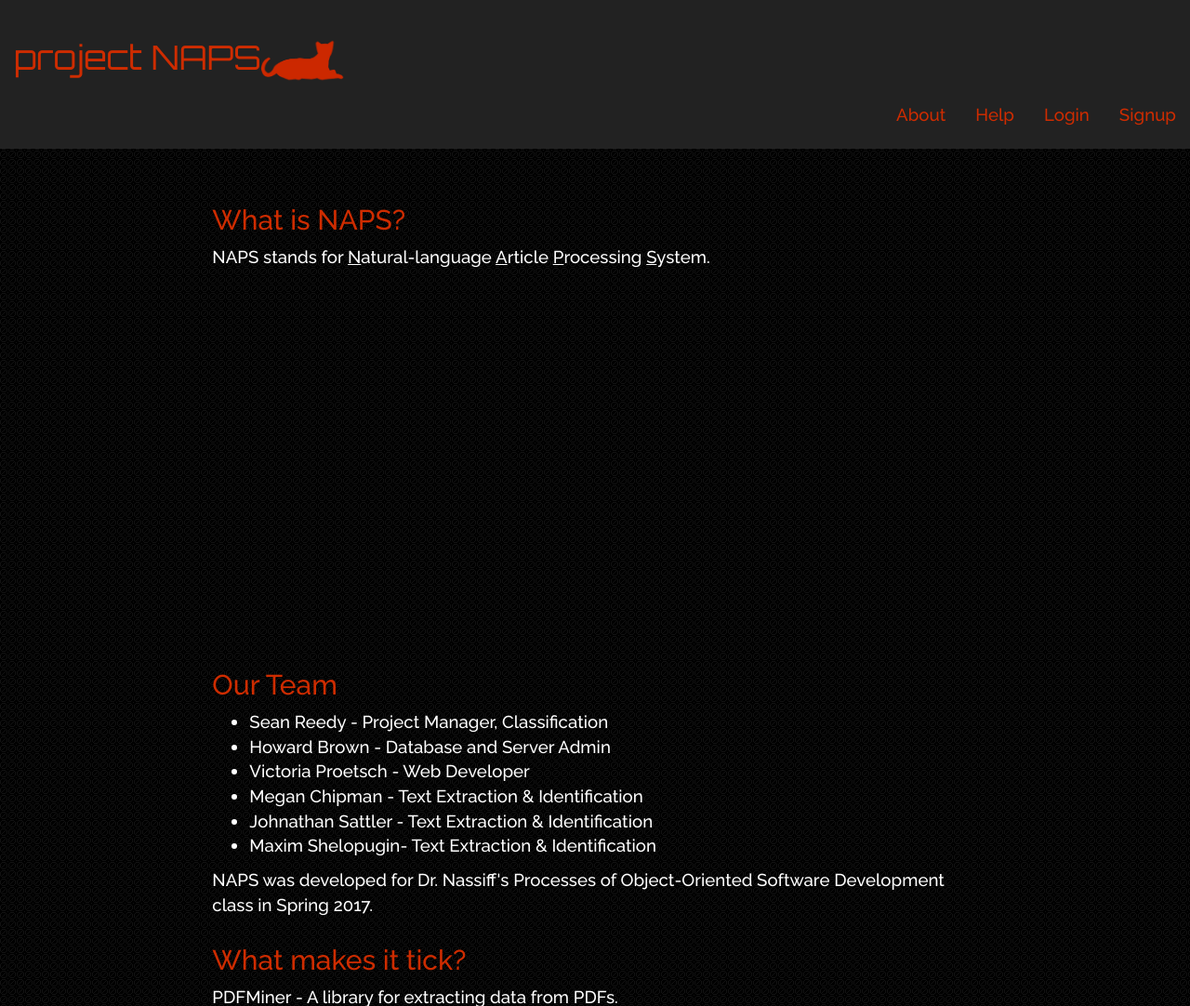
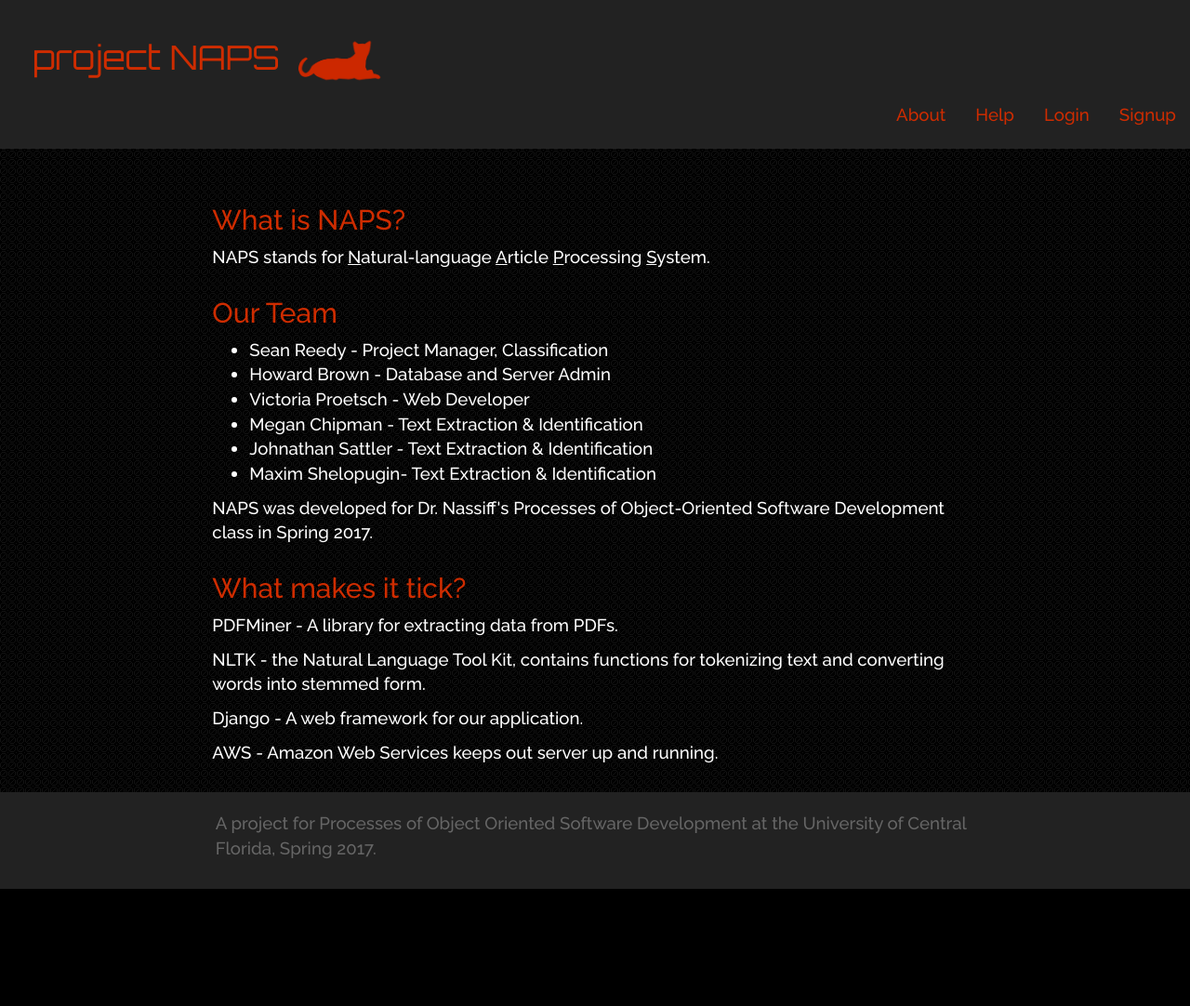
Before and after one commit to sean-tu/NAPS, a Django app: page /about/ in a window 1280 px wide. Shown: the top 1082 px of the page at 93% size. After the commit the page ends 956 px from the top, so only its background shows below. Run offline with Django 3.2, Linux system fonts and the light colour scheme; some libraries are stand-ins or nearby versions.

Commit message:
style updates to logo, help, and about pages

```diff
--- a/articles/templates/articles/base.html
+++ b/articles/templates/articles/base.html
@@ -38,6 +38,7 @@
             </div> <!-- /.row -->
         </div> <!-- /.container -->
 
+        <div class="main-size-control">
             <div class="content container-fluid main">
                 <div class="row">
                     <div class="col-md-8 col-md-offset-2">
@@ -51,7 +52,7 @@
                     </div>
                 </div>
             </div>
-
+        </div><!-- /.main-size-control-->
         <div class="content container-fluid footer">
             <div class="row">
                 <div class="col-md-8 col-md-offset-2">
--- a/static/css/articles.css
+++ b/static/css/articles.css
@@ -46,10 +46,14 @@ body {
 .page-header {
 	border: 0px;
 	padding-bottom: 40px;
+	margin-left: 20px;
 }
 .masthead {
 	background-color: #222;
 	margin-bottom: 40px;
+}
+#logo {
+	margin-left: 20px;
 }
 .bg-image {
 	background-image: url('../images/paperclip.jpg');
@@ -158,7 +162,7 @@ a.btn-default:active:focus {
 }
 
 /* FOOTER */
-.main {
+.main-size-control {
 	min-height: 500px;
 }
 .footer {
```
Lines whose indentation alone changed are shown as unchanged.
